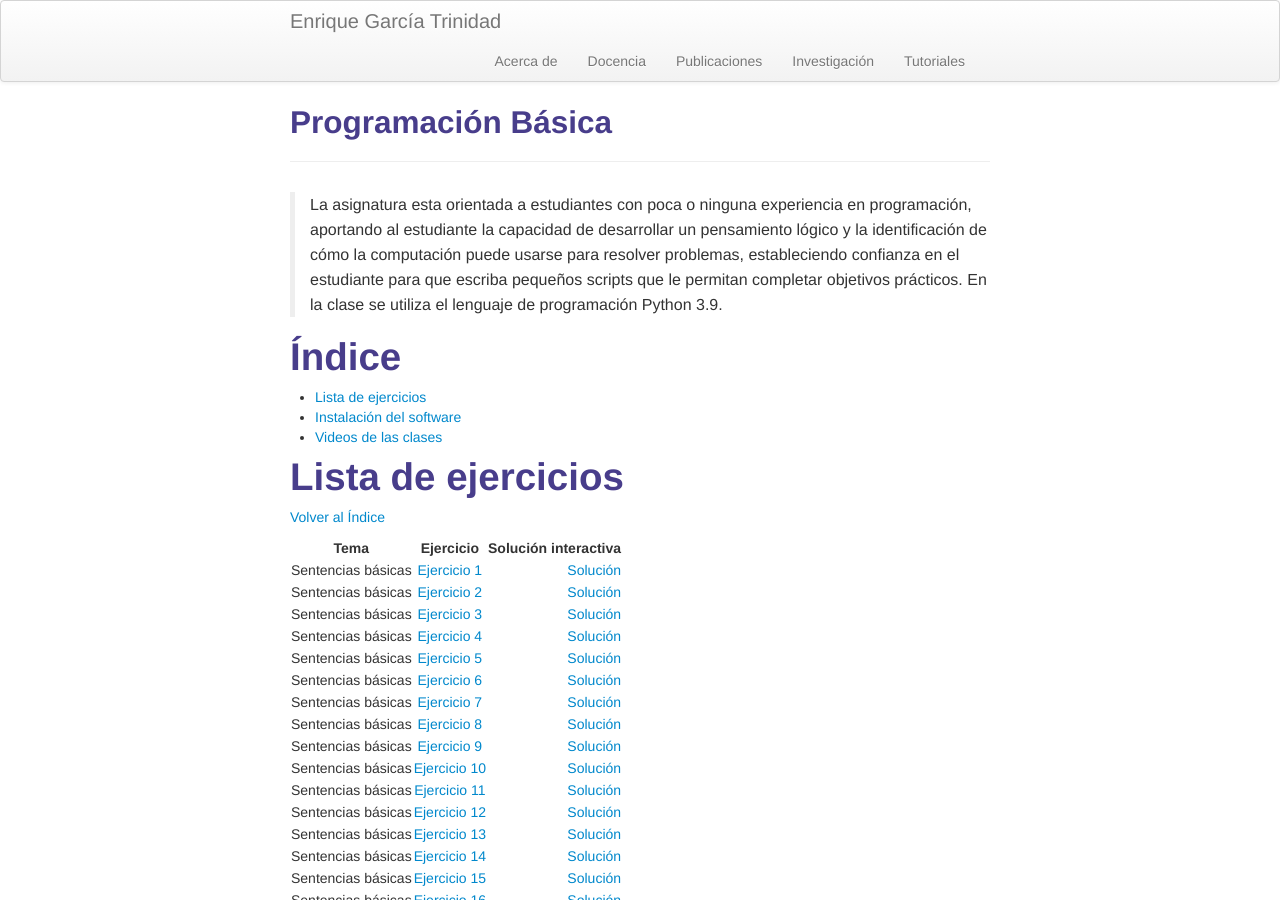
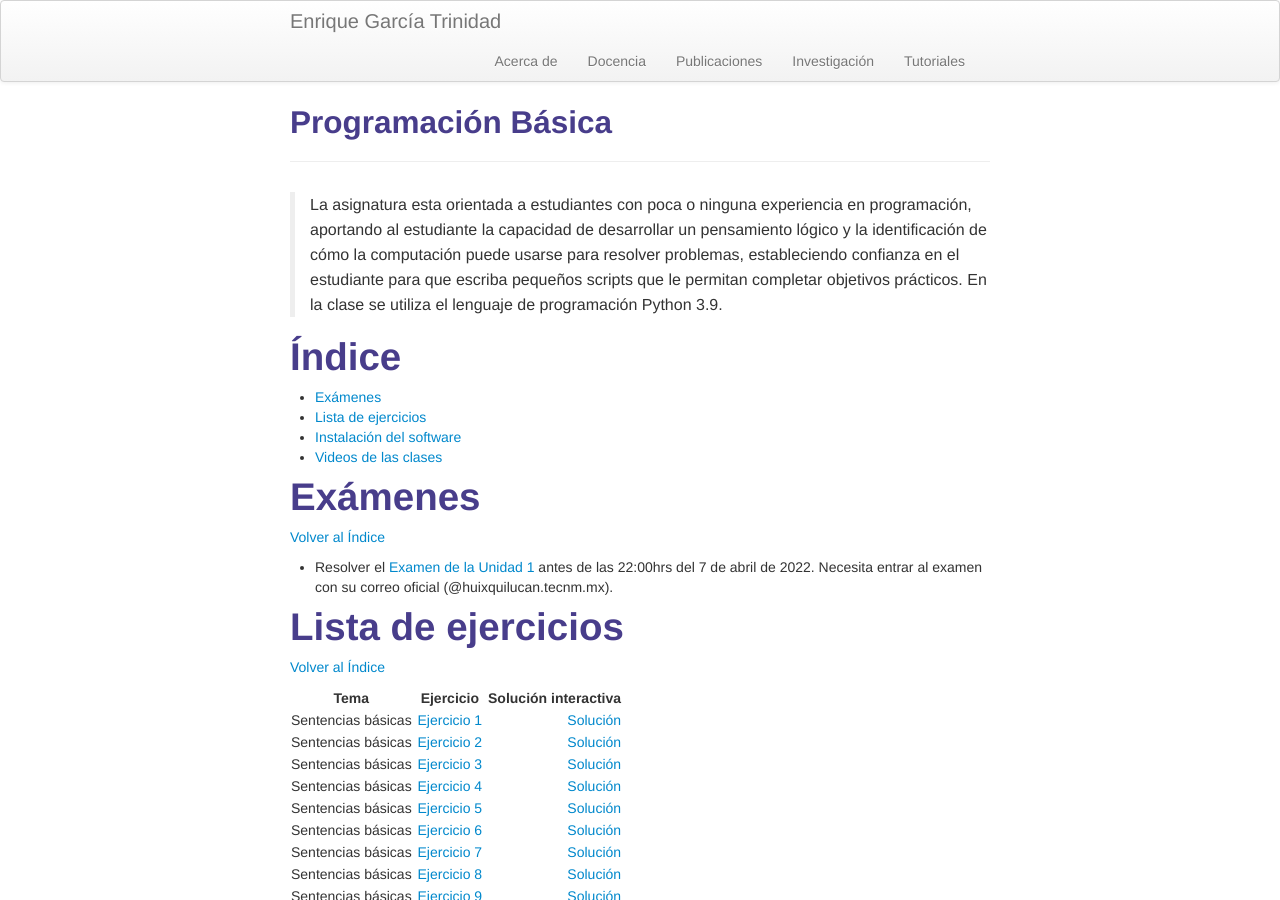
Before and after one commit to enriGarcia/enriGarcia.github.io, a Jekyll site: the page built from pages/teaching/progBas.md, in a window 1280 px wide and 900 px high. Built offline with Jekyll 4.4.1, drawn with Linux system fonts in a browser that asks for light colours.

Commit message:
webpage update

```diff
--- a/pages/teaching/progBas.md
+++ b/pages/teaching/progBas.md
@@ -6,10 +6,15 @@ description: Instalación de hardware y software para el microcontrolador ATMEGA
 > La asignatura esta orientada a estudiantes con poca o ninguna experiencia en programación, aportando al estudiante la capacidad de desarrollar un pensamiento lógico y la identificación de cómo la computación puede usarse para resolver problemas, estableciendo confianza en el estudiante para que escriba pequeños scripts que le permitan completar objetivos prácticos. En la clase se utiliza el lenguaje de programación Python 3.9.
 
 # Índice
+- [Exámenes](#exámenes)
 - [Lista de ejercicios](#lista-de-ejercicios)
 - [Instalación del software](#instalación-del-software)
 - [Videos de las clases](#videos-de-las-clases)
 
+# Exámenes
+[Volver al Índice](#índice)
+
+- Resolver el [Examen de la Unidad 1](https://forms.office.com/Pages/ResponsePage.aspx?id=y1jm2P_6VUyB-AXvC5vUbKT3YTvvN1tKvjmLKqHNWhZUOEVJUzdHWEc0OElIQjY5SURCWEVZM1M4NC4u) antes de las 22:00hrs del 7 de abril de 2022. Necesita entrar al examen con su correo oficial (@huixquilucan.tecnm.mx).
 
 # Lista de ejercicios
 [Volver al Índice](#índice)
```
